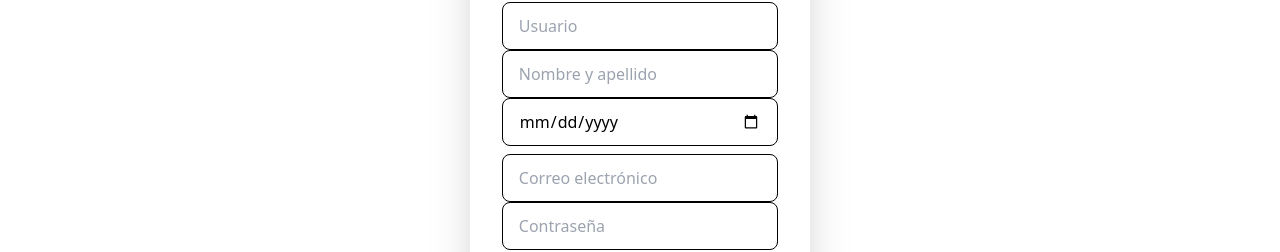
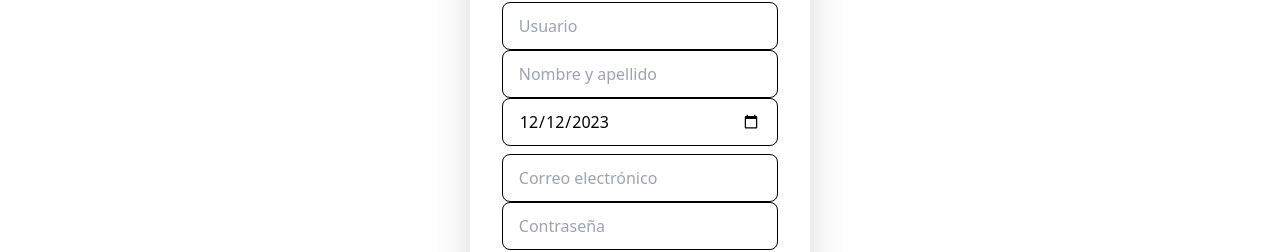
Before and after one commit to No-Country/s12-08-ft-node-react, a React (Vite) app in the folder frontend/pov/: page /register in a window 1280 px wide. Shown: the part 286-538 px from the top of the page. Built offline with nearby package versions, Linux system fonts and the light colour scheme.

Commit message:
cambios varios

```diff
--- a/frontend/pov/src/pages/Home.jsx
+++ b/frontend/pov/src/pages/Home.jsx
@@ -6,7 +6,7 @@ export const Home = () => {
     <>
       <section className="flex flex-col pt-28 px-5">
         <History />
-        <ContainerSubscriptions />
+        <ContainerSubscriptions/>
       </section>
     </>
   );
--- a/frontend/pov/src/pages/regiterlogin/regiterlogin.jsx
+++ b/frontend/pov/src/pages/regiterlogin/regiterlogin.jsx
@@ -16,7 +16,7 @@ const initialSignUpForm = {
 
   user: pathname ==="/register"? "" : "usuario",
   username: pathname==="/register"? "" : "username",
-  date_of_birth: "",
+  date_of_birth: "2023-12-12",
   email: "",
   password: "",
 
--- a/frontend/pov/src/slices/register.slice.js
+++ b/frontend/pov/src/slices/register.slice.js
@@ -43,6 +43,7 @@ const registerSlice = createSlice({
   reducers: {},
   extraReducers(builder) {
     builder.addCase(userRegister.fulfilled, (state, action) => {
+
       state.message= action.payload.data.message
       state.user.id= action.payload.data.user.id
       state.user.role= action.payload.data.user.role
```
